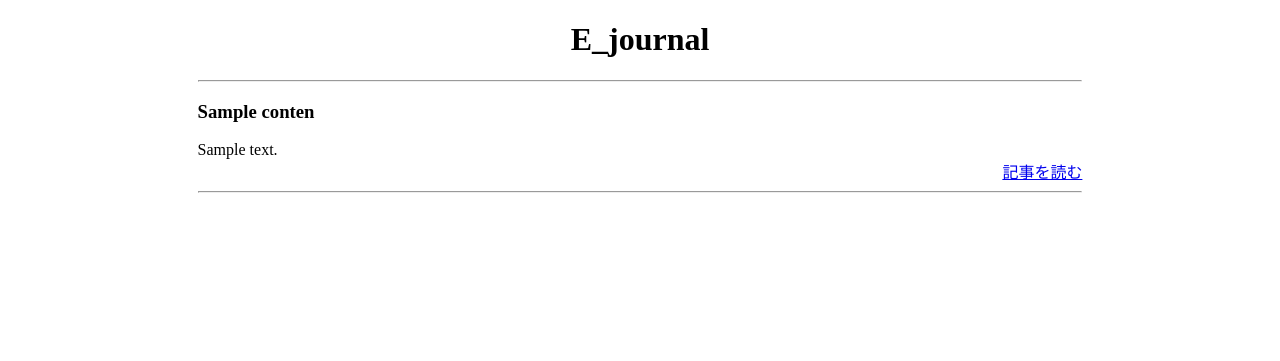
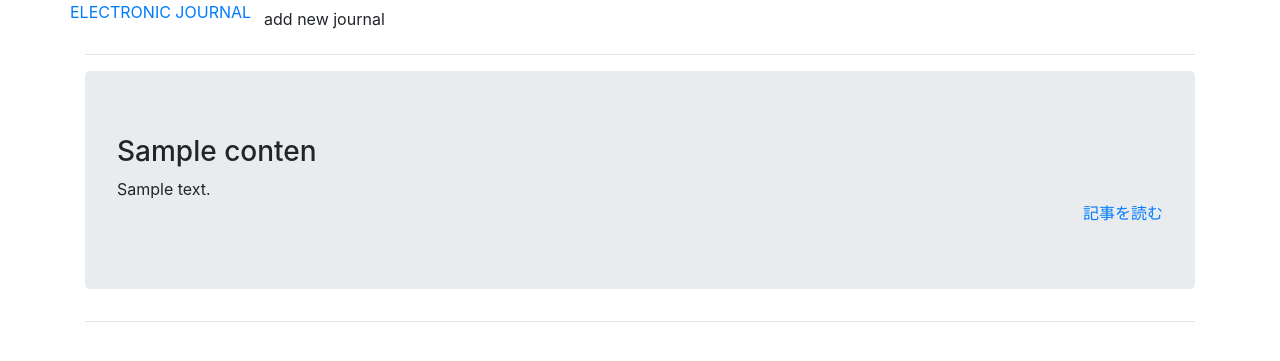
Before and after one commit to umepon0626/3rdtest, a Django app: template journal/e_journal/templates/e_journal/index.html in a window 1280 px wide. Shown: the top 361 px of the page. Run offline with Django 3.2, Linux system fonts and the light colour scheme; the template is opened without the code that fills it: most values are stand-ins (such as "Sample title", 1, 10 or a date in 2020); some libraries are stand-ins or nearby versions.

Commit message:
complete the function which add pictures

```diff
--- a/journal/e_journal/forms.py
+++ b/journal/e_journal/forms.py
@@ -4,4 +4,4 @@ from .models import E_journal
 class journal_form(ModelForm):
     class Meta:
         model = E_journal
-        fields = ['title','text']
+        fields = ['title','text','photo']
--- a/journal/e_journal/models.py
+++ b/journal/e_journal/models.py
@@ -3,6 +3,7 @@ from django.db import models
 class E_journal(models.Model):
     title = models.CharField(blank=False, null=False, max_length=150)
     text = models.TextField(blank=True)
+    photo = models.ImageField(upload_to='documents/')
     created_datetime = models.DateTimeField(auto_now_add=True)
     updated_datetime = models.DateTimeField(auto_now=True)
 
--- /dev/null
+++ b/journal/e_journal/templates/base.html
@@ -0,0 +1,18 @@
+<html>
+<head>
+<link rel="stylesheet" href="https://stackpath.bootstrapcdn.com/bootstrap/4.3.1/css/bootstrap.min.css" integrity="sha384-ggOyR0iXCbMQv3Xipma34MD+dH/1fQ784/j6cY/iJTQUOhcWr7x9JvoRxT2MZw1T" crossorigin="anonymous">
+</head>
+<body>
+<div class = 'container'>
+    <div class="row header">
+        <a class="title" href="{%url 'E_journal:index'%}">ELECTRONIC JOURNAL</a>
+        <a class="btn" href="{%url 'E_journal:new_journal'%}">add new journal</a>
+    </div>
+</div>
+{% block body %}
+{% endblock %}
+<script src="https://code.jquery.com/jquery-3.3.1.slim.min.js" integrity="sha384-q8i/X+965DzO0rT7abK41JStQIAqVgRVzpbzo5smXKp4YfRvH+8abtTE1Pi6jizo" crossorigin="anonymous"></script>
+<script src="https://cdnjs.cloudflare.com/ajax/libs/popper.js/1.14.7/umd/popper.min.js" integrity="sha384-UO2eT0CpHqdSJQ6hJty5KVphtPhzWj9WO1clHTMGa3JDZwrnQq4sF86dIHNDz0W1" crossorigin="anonymous"></script>
+<script src="https://stackpath.bootstrapcdn.com/bootstrap/4.3.1/js/bootstrap.min.js" integrity="sha384-JjSmVgyd0p3pXB1rRibZUAYoIIy6OrQ6VrjIEaFf/nJGzIxFDsf4x0xIM+B07jRM" crossorigin="anonymous"></script>
+</body>
+</html>
--- a/journal/e_journal/templates/e_journal/detail.html
+++ b/journal/e_journal/templates/e_journal/detail.html
@@ -4,3 +4,4 @@
 <form method='post' action ='{%url "E_journal:delete_journal" content.id%}'>{% csrf_token %}
     <button class ="btn" type='submit' onclick = 'return confirm("本当に削除しますか？");'>削除</button>
 </form>
+<img src="{{ content.photo.url }}" width="100" height="100"/>
--- a/journal/e_journal/templates/e_journal/index.html
+++ b/journal/e_journal/templates/e_journal/index.html
@@ -1,14 +1,10 @@
-<!DOCTYPE html>
-<html>
-<head>
-  <title>E_journal管理サイト</title>
-</head>
-<body>
-  <h1 style="text-align: center;">E_journal</h1>
-  <div style="width: 70%;margin: 0px auto;">
+{% extends "base.html" %}
+
+{% block body %}
+<div class='container'>
     <hr />
     {% for contents in content %}
-    <div>
+    <div class='jumbotron'>
       <h3>{{ contens.title }}</h3>
       <div>{{ contents.text | truncatechars:100 }}</div>
       <div style="text-align: right;">
@@ -17,6 +13,5 @@
     </div>
     <hr />
     {% endfor %}
-  </div>
-</body>
-</html>
+</div>
+{% endblock %}
--- a/journal/e_journal/templates/e_journal/new_journal.html
+++ b/journal/e_journal/templates/e_journal/new_journal.html
@@ -2,7 +2,7 @@
   <a href="{% url 'E_journal:index' %}">ホームに戻る</a>
 </div>
 
-<form action="{% url 'E_journal:new_journal' %}" method="POST">{% csrf_token %}
+<form enctype="multipart/form-data" action="{% url 'E_journal:new_journal' %}" method="POST">{% csrf_token %}
   {{ form.as_p }}
   <button type="submit" class="btn">保存</button>
 </form>
--- a/journal/e_journal/views.py
+++ b/journal/e_journal/views.py
@@ -15,12 +15,12 @@ def detail(request,content_id):
 
 def new_journal(request):
     if request.method == 'POST':
-        form = journal_form(request.POST)
+        form = journal_form(request.POST,request.FILES)
         if form.is_valid():
             form.save()
             return redirect('E_journal:index')
     else:
-        form = journal_form
+        form = journal_form()
     return render(request,'e_journal/new_journal.html',{'form':form})
 
 
--- a/journal/journal/settings.py
+++ b/journal/journal/settings.py
@@ -15,6 +15,8 @@ import os
 # Build paths inside the project like this: os.path.join(BASE_DIR, ...)
 BASE_DIR = os.path.dirname(os.path.dirname(os.path.abspath(__file__)))
 
+MEDIA_ROOT = os.path.join(BASE_DIR, 'media')
+MEDIA_URL = '/media/'
 
 # Quick-start development settings - unsuitable for production
 # See https://docs.djangoproject.com/en/2.1/howto/deployment/checklist/
@@ -37,7 +39,8 @@ INSTALLED_APPS = [
     'django.contrib.sessions',
     'django.contrib.messages',
     'django.contrib.staticfiles',
-    'e_journal'
+    'e_journal',
+    'stdimage',
 ]
 
 MIDDLEWARE = [
--- a/journal/journal/urls.py
+++ b/journal/journal/urls.py
@@ -15,8 +15,14 @@ Including another URLconf
 """
 from django.contrib import admin
 from django.urls import path,include
+from . import settings
+from django.contrib.staticfiles.urls import static
+from django.contrib.staticfiles.urls import staticfiles_urlpatterns
 
 urlpatterns = [
     path('admin/', admin.site.urls),
     path('',include('e_journal.urls'))
 ]
+
+urlpatterns += staticfiles_urlpatterns()
+urlpatterns += static(settings.MEDIA_URL, document_root=settings.MEDIA_ROOT)
```
Also changed, not shown: journal/e_journal/migrations/0002_e_journal_photo.py (added), journal/e_journal/migrations/0003_auto_20190505_0407.py (added), journal/media/documents/Screenshot_from_2019-04-30_12-36-26.png (added), journal/media/documents/傘.jpeg (added), requirements.txt (line endings or trailing spaces).
